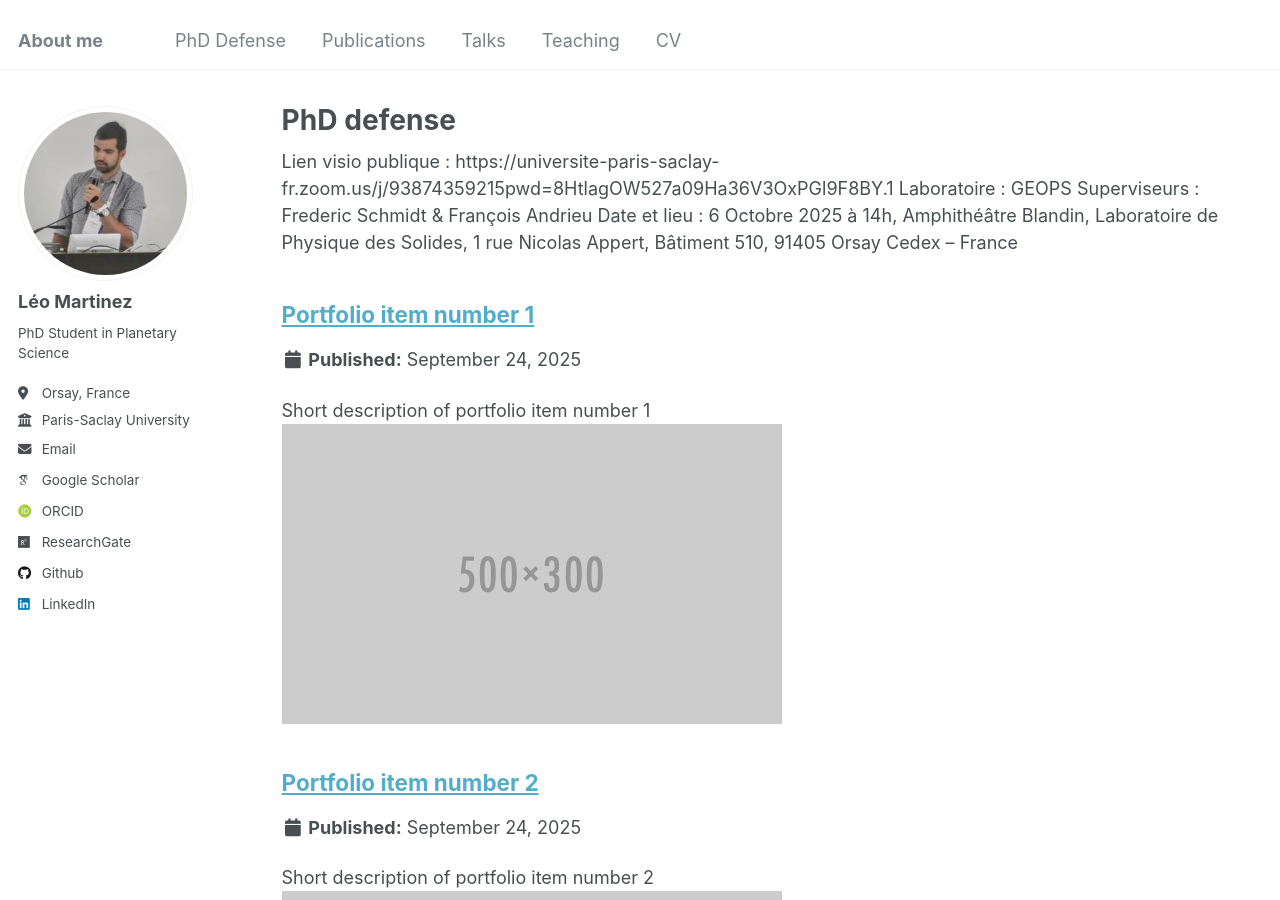
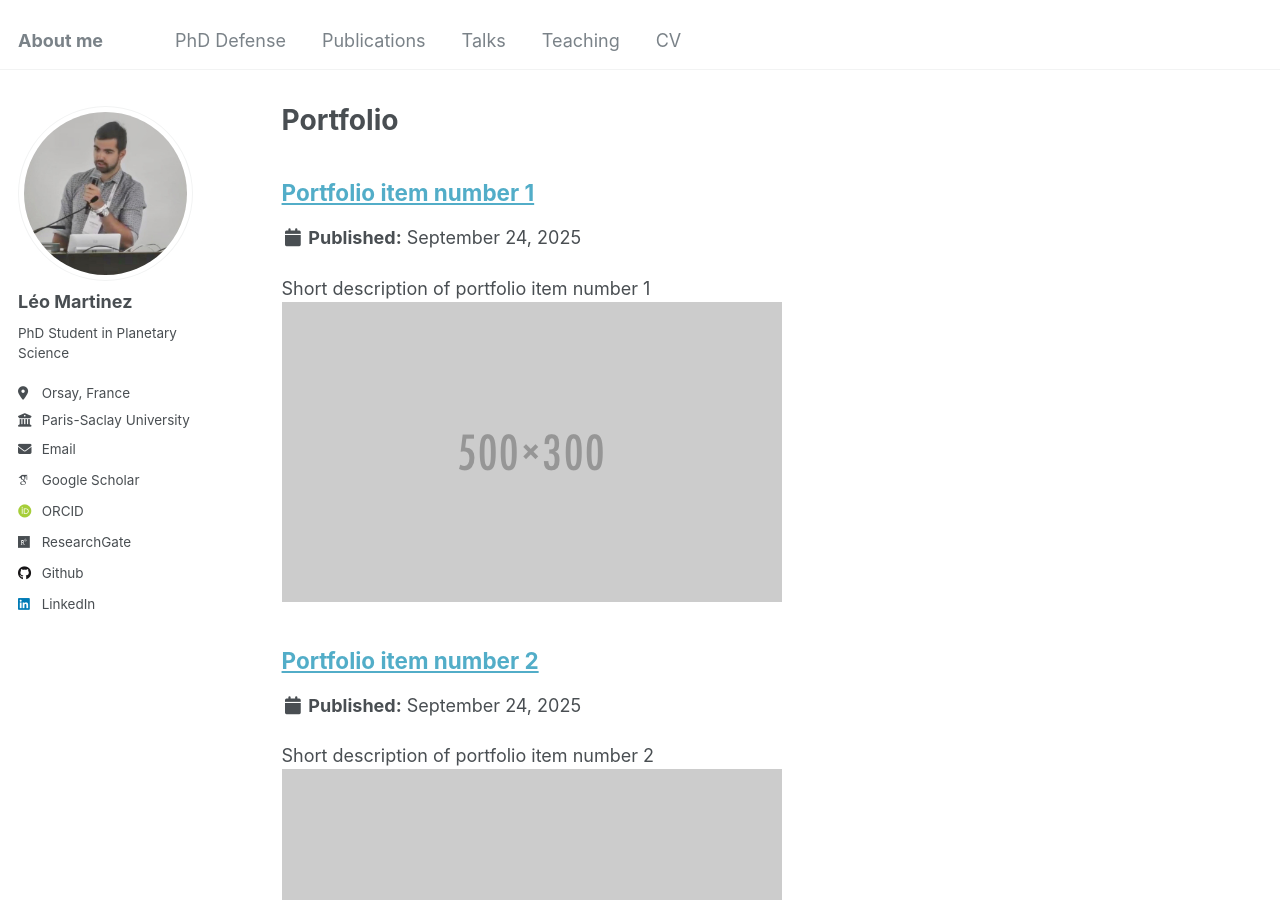
Before and after one commit to leomrtinez/leomrtinez.github.io, a Jekyll site: the page built from _pages/portfolio.html, in a window 1280 px wide and 900 px high. Built offline with Jekyll 4.4.1, drawn with Linux system fonts in a browser that asks for light colours; some web fonts are replaced.

Commit message:
Update portfolio.html

```diff
--- a/_pages/portfolio.html
+++ b/_pages/portfolio.html
@@ -1,19 +1,11 @@
 ---
 layout: archive
-title: "PhD defense"
+title: "Portfolio"
 permalink: /portfolio/
 author_profile: true
 ---
 
 {% include base_path %}
-Lien visio publique : https://universite-paris-saclay-fr.zoom.us/j/93874359215pwd=8HtlagOW527a09Ha36V3OxPGl9F8BY.1
-
-Laboratoire : GEOPS
-
-Superviseurs : Frederic Schmidt & François Andrieu
-
-Date et lieu : 6 Octobre 2025 à 14h, Amphithéâtre Blandin, Laboratoire de Physique des Solides, 1 rue Nicolas Appert, Bâtiment 510, 91405 Orsay Cedex – France
-
 
 {% for post in site.portfolio %}
   {% include archive-single.html %}
```
